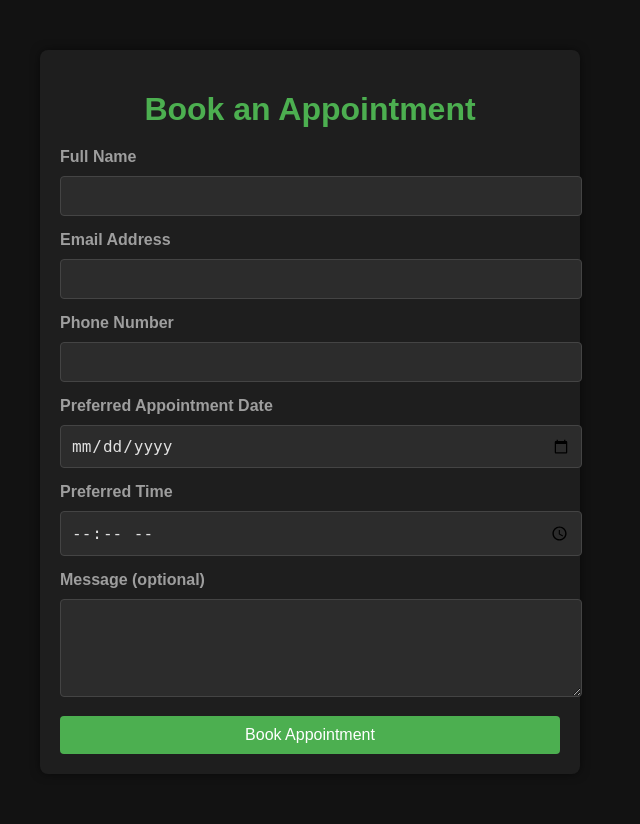
After one commit to shauryasawai/HackInnovition, a Django app: page /book/ in a window 1280 px wide. The commit adds this page. Shown: the whole page, without its empty margins (330-970 px from the left). Run offline with Django 5.2, Linux system fonts and the light colour scheme.

Commit message:
quiz_result

```diff
--- /dev/null
+++ b/base/Templates/base/appointment.html
@@ -0,0 +1,122 @@
+<!DOCTYPE html>
+<html lang="en">
+<head>
+    <meta charset="UTF-8">
+    <meta name="viewport" content="width=device-width, initial-scale=1.0">
+    <title>Book an Appointment</title>
+    <style>/* General Styles */
+        body {
+            margin: 0;
+            font-family: Arial, sans-serif;
+            background-color: #121212;
+            color: #e0e0e0;
+        }
+
+        .appointment-container {
+            max-width: 500px;
+            margin: 50px auto;
+            padding: 20px;
+            background-color: #1e1e1e;
+            border-radius: 8px;
+            box-shadow: 0 0 10px rgba(0, 0, 0, 0.5);
+        }
+
+        h1 {
+            text-align: center;
+            margin-bottom: 20px;
+            color: #4caf50;
+        }
+
+        .form-group {
+            margin-bottom: 15px;
+        }
+
+        label {
+            display: block;
+            margin-bottom: 5px;
+            font-weight: bold;
+            color: #9e9e9e;
+        }
+
+        input[type="text"],
+        input[type="email"],
+        input[type="tel"],
+        input[type="date"],
+        input[type="time"],
+        textarea {
+            width: 100%;
+            padding: 10px;
+            margin-top: 5px;
+            border: 1px solid #444;
+            border-radius: 4px;
+            background-color: #2c2c2c;
+            color: #e0e0e0;
+            font-size: 16px;
+        }
+
+        input[type="text"]:focus,
+        input[type="email"]:focus,
+        input[type="tel"]:focus,
+        input[type="date"]:focus,
+        input[type="time"]:focus,
+        textarea:focus {
+            border-color: #4caf50;
+            outline: none;
+        }
+
+        button {
+            width: 100%;
+            padding: 10px;
+            background-color: #4caf50;
+            border: none;
+            border-radius: 4px;
+            color: #fff;
+            font-size: 16px;
+            cursor: pointer;
+            transition: background-color 0.3s ease;
+        }
+
+        button:hover {
+            background-color: #45a049;
+        }
+        </style>
+</head>
+<body>
+    <div class="appointment-container">
+        <h1>Book an Appointment</h1>
+        <form action="/submit-appointment" method="POST">
+            <div class="form-group">
+                <label for="name">Full Name</label>
+                <input type="text" id="name" name="name" required>
+            </div>
+
+            <div class="form-group">
+                <label for="email">Email Address</label>
+                <input type="email" id="email" name="email" required>
+            </div>
+
+            <div class="form-group">
+                <label for="phone">Phone Number</label>
+                <input type="tel" id="phone" name="phone" required>
+            </div>
+
+            <div class="form-group">
+                <label for="date">Preferred Appointment Date</label>
+                <input type="date" id="date" name="date" required>
+            </div>
+
+            <div class="form-group">
+                <label for="time">Preferred Time</label>
+                <input type="time" id="time" name="time" required>
+            </div>
+
+            <div class="form-group">
+                <label for="message">Message (optional)</label>
+                <textarea id="message" name="message" rows="4"></textarea>
+            </div>
+
+            <button type="submit">Book Appointment</button>
+        </form>
+    </div>
+</body>
+</html>
--- a/base/Templates/base/health.html
+++ b/base/Templates/base/health.html
@@ -432,7 +432,7 @@
     <button onclick="initMemoryGame()">Restart</button>
 </div>
 </section>
-<section class="contact-form">
+<section id="call" class="contact-form">
     <h2 class='text1'>Book a Call with Our Health Experts</h2>
     <form method="post" action="{% url 'book_call' %}">
         {% csrf_token %}
--- a/base/Templates/base/meditation.html
+++ b/base/Templates/base/meditation.html
@@ -140,6 +140,9 @@
         <h1 class="heading">Meditation: Calm your mind, find peace.</h2>
             <div class="section">
                 <div class="sect-left">
+                    <audio autoplay loop>
+                        <source src="your-music-file.mp3" type="audio/mpeg">
+                    </audio>
                     <h2>What is Meditation?</h2>
                     <p>Meditation is a practice that involves training your mind to focus and redirect your thoughts.
                         It’s a
--- a/base/Templates/base/take_quiz.html
+++ b/base/Templates/base/take_quiz.html
@@ -20,6 +20,10 @@
             </div>
         {% endfor %}
         <button type="submit">Submit</button>
+
     </form>
+    <div id="happiness-meter">
+        <div id="happiness-meter-fill"></div>
+    </div>
 </body>
 </html>
--- a/base/urls.py
+++ b/base/urls.py
@@ -28,6 +28,8 @@ urlpatterns=[
   path('meditation/', views.meditation_view, name='meditation_view'),
   path('weight_training/', views.weight_training_view, name='weight_training_view'),
   path('yoga/', views.yoga_view, name='yoga_view'),
+  path('book/', views.book_call, name='book_call'),
+
 
 
 
--- a/base/views.py
+++ b/base/views.py
@@ -254,10 +254,20 @@ def quiz_list(request):
     quizzes = Quiz.objects.all()
     return render(request, 'base/quiz_list.html', {'quizzes': quizzes})
 
+from django.shortcuts import render, get_object_or_404
+from django.http import JsonResponse
+from .models import Quiz, UserResponse
+import random
+
+
 @login_required
 def take_quiz(request, quiz_id):
     quiz = get_object_or_404(Quiz, pk=quiz_id)
+
     if request.method == 'POST':
+        answers = request.POST.getlist('answers')
+
+        # Record user responses
         for question in quiz.questions.all():
             selected_option = request.POST.get(str(question.id))
             UserResponse.objects.create(
@@ -265,16 +275,41 @@ def take_quiz(request, quiz_id):
                 question=question,
                 selected_option=selected_option
             )
-        return render(request, 'base/quiz_result.html', {'quiz': quiz})
+
+        if len(answers) > 0:
+            happiness_score = sum(map(int, answers)) / len(answers) * 10
+        else:
+            happiness_score = random.randint(40, 60)
+            message = "Book an Appointment to our Health Expert" if happiness_score < 50 else ""
+
+
+        return render(request, 'base/quiz_result.html', {'happiness_score': happiness_score, 'quiz': quiz,'message': message})
+
     else:
         return render(request, 'base/take_quiz.html', {'quiz': quiz})
 
+# def mental_health_quiz(request):
+#     questions = Question.objects.all()
+
+#     if request.method == "POST":
+#         answers = request.POST.getlist('answers')
+
+#         # Calculate happiness score based on answers
+#         happiness_score = sum(map(int, answers)) / len(answers) * 10
+
+#         return JsonResponse({'happiness_score': happiness_score})
+
+#     return render(request, 'base/take_quiz.html', {'questions': questions})
+
 def about_us(request):
     return render(request, 'base/about.html')
+
 def bmi_calculator(request):
     return render(request, 'base/bmi.html')
 def fitness(request):
     return render(request, 'base/bmi.html')
+def book_call(request):
+    return render(request, 'base/appointment.html')
 
 from .forms import CollegeForm
 from .models import DietPlan
@@ -384,3 +419,5 @@ def weight_training_view(request):
 
 def yoga_view(request):
     return render(request, 'base/yoga.html')
+
+from .models import Question
--- a/frontend/src/lib/my_components/showcaseCarousel.svelte
+++ b/frontend/src/lib/my_components/showcaseCarousel.svelte
@@ -47,10 +47,10 @@
         <Carousel.Next />
     </Carousel.Root>
     <div class="flex flex-row justify-center gap-4 items-center mt-4">
-        <Button variant="default" class="w-40">
+        <Button variant="default" class="w-30" href="http://127.0.0.1:8000/">
             Login
         </Button>
-        <Button class="w-40">Signup</Button>
+        <Button class="w-30" href="http://127.0.0.1:8000/signup/">Signup</Button>
     </div>
     </div>
 </div>
```
Also changed, not shown: base/Templates/base/quiz_result.html (+125 -2 lines), db.sqlite3.
